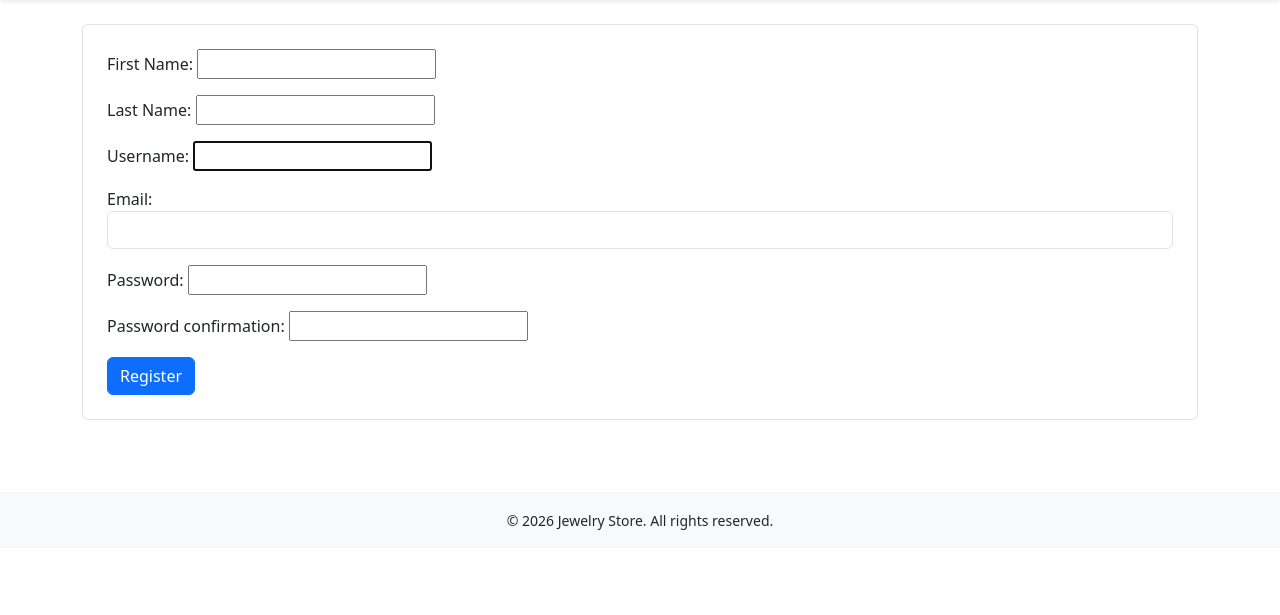
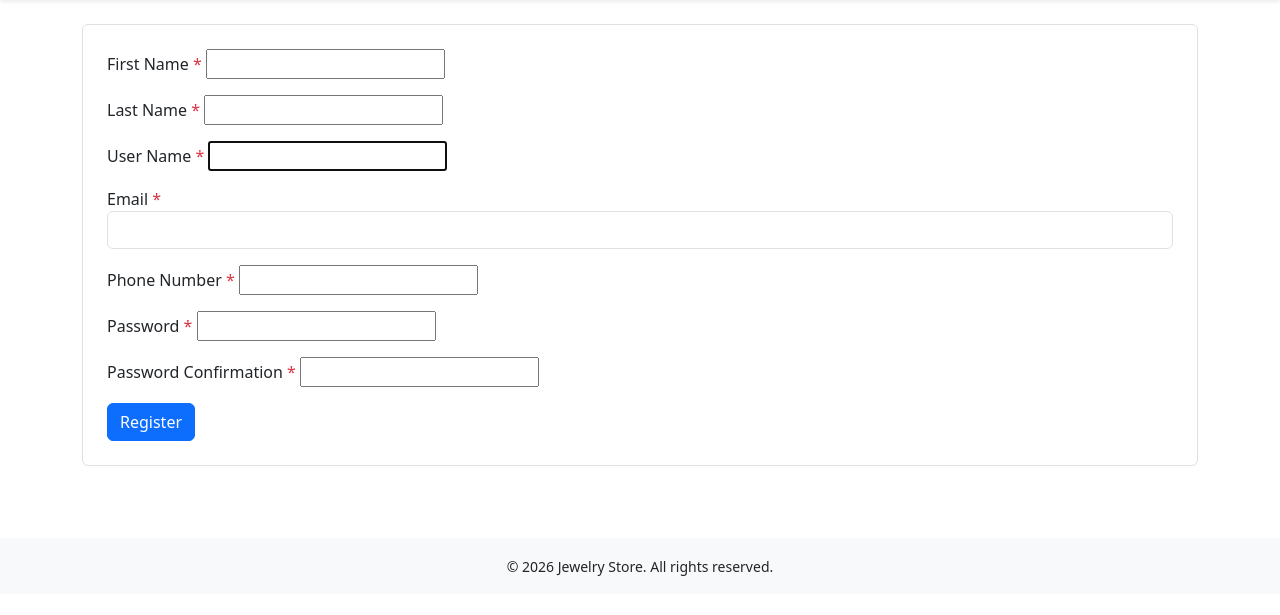
Before and after one commit to PDennise/velora_jewelry, a Django app: page /users/register/ in a window 1280 px wide. Shown: the part 56-671 px from the top of the page. Run offline with Django 4.2, Linux system fonts and the light colour scheme.

Commit message:
Improve form UX with required field indicator styling

```diff
--- a/users/forms.py
+++ b/users/forms.py
@@ -19,13 +19,26 @@ class CustomUserCreationForm(UserCreationForm):
         widget=forms.EmailInput(attrs={'class': 'form-control'},),
         label='Email'
     )
-
+    phone = forms.CharField(
+        max_length=20,
+        required=True,
+        label='Phone Number'
+    )
     class Meta:
         model = User
         fields = ["first_name",
                   "last_name",
                   "username",
                   "email",
+                  "phone",
                   "password1",
                   "password2"
-                  ]
+        ]
+
+    def save(self, commit=True):
+        user = super().save(commit)
+
+        user.profile.default_phone_number = self.cleaned_data['phone']
+        user.profile.save()
+
+        return user
--- a/users/signals.py
+++ b/users/signals.py
@@ -7,5 +7,3 @@ from .models import UserProfile
 def create_or_update_user_profile(sender, instance, created, **kwargs):
     if created:
         UserProfile.objects.create(user=instance)
-    else:
-        instance.userprofile.save()
--- a/users/templates/users/register.html
+++ b/users/templates/users/register.html
@@ -6,33 +6,73 @@
   {% csrf_token %}
 
   <div class="mb-3">
-    {{ form.first_name.label_tag }}
+    <label for="{{ form.first_name.id_for_label }}">
+      First Name <span class="text-danger">*</span>
+    </label>
     {{ form.first_name }}
+    <div class="text-danger">
+      {{ form.first_name.errors }}
+    </div>
   </div>
 
   <div class="mb-3">
-    {{ form.last_name.label_tag }}
+    <label for="{{ form.last_name.id_for_label }}">
+      Last Name <span class="text-danger">*</span>
+    </label>
     {{ form.last_name }}
+    <div class="text-danger">
+      {{ form.last_name.errors }}
+    </div>
   </div>
 
   <div class="mb-3">
-    {{ form.username.label_tag }}
+    <label for="{{ form.username.id_for_label }}">
+      User Name <span class="text-danger">*</span>
+    </label>
     {{ form.username }}
+    <div class="text-danger">
+      {{ form.username.errors }}
+    </div>
   </div>
 
   <div class="mb-3">
-    {{ form.email.label_tag }}
+    <label for="{{ form.email.id_for_label }}">
+      Email <span class="text-danger">*</span>
+    </label>
     {{ form.email }}
+    <div class="text-danger">
+      {{ form.email.errors }}
+    </div>
   </div>
 
   <div class="mb-3">
-    {{ form.password1.label_tag }}
-    {{ form.password1 }}
+    <label for="{{ form.phone.id_for_label }}">
+      Phone Number <span class="text-danger">*</span>
+    </label>
+    {{ form.phone }}
+    <div class="text-danger">
+      {{ form.phone.errors }}
+    </div>
   </div>
 
   <div class="mb-3">
-    {{ form.password2.label_tag }}
+    <label for="{{ form.password1.id_for_label }}">
+      Password <span class="text-danger">*</span>
+    </label>
+    {{ form.password1 }}
+    <div class="text-danger">
+      {{ form.password1.errors }}
+    </div>
+  </div>
+
+  <div class="mb-3">
+    <label for="{{ form.password2.id_for_label }}">
+      Password Confirmation <span class="text-danger">*</span>
+    </label>
     {{ form.password2 }}
+    <div class="text-danger">
+      {{ form.password2.errors }}
+    </div>
   </div>
 
   <button type="submit" class="btn btn-primary">Register</button>
```
Also changed, not shown: users/migrations/0006_rename_county_userprofile_default_county_and_more.py (added).
